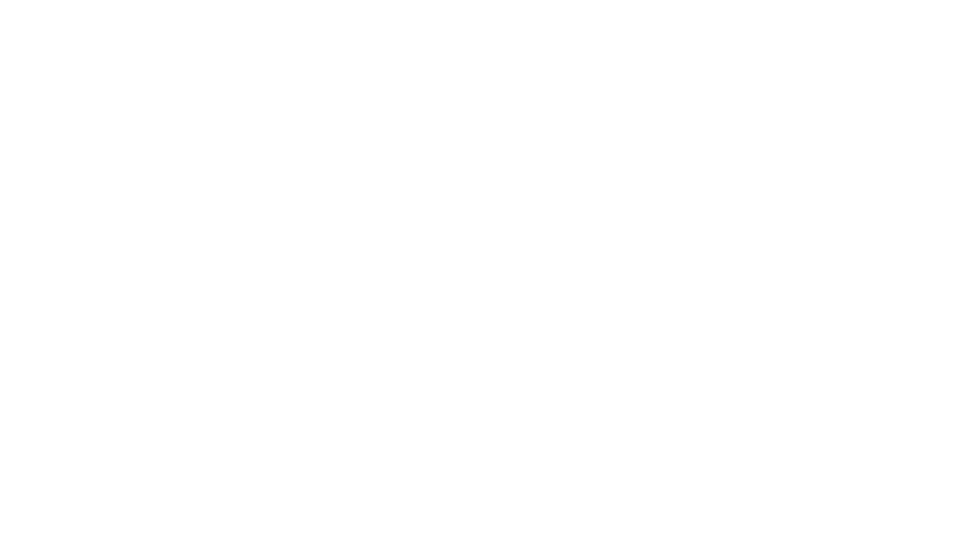
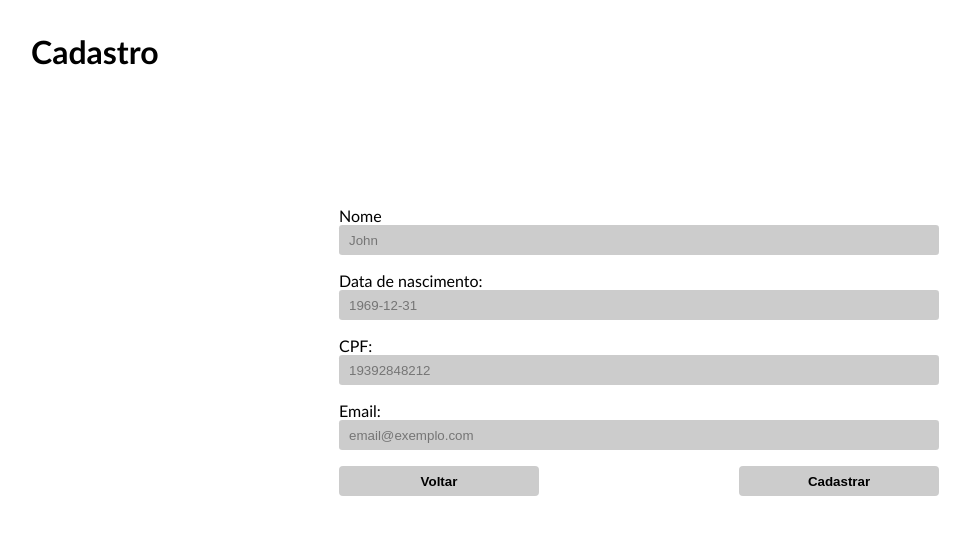
Before and after one commit to vtrajanodev/dbc_redux_projeto, a React (Create React App) app: page /cadastro-pessoa in a window 1280 px wide. Before the commit this address had no page. Shown: the top 534 px of the page, without its empty margins (1-971 px from the left). Built offline with nearby package versions, Linux system fonts and the light colour scheme.

Commit message:
Tela cadastro concluida

```diff
--- a/package.json
+++ b/package.json
@@ -15,7 +15,8 @@
     "react-scripts": "4.0.3",
     "redux": "^4.1.2",
     "sass": "^1.44.0",
-    "web-vitals": "^1.0.1"
+    "web-vitals": "^1.0.1",
+    "yup": "^0.32.11"
   },
   "scripts": {
     "start": "react-scripts start",
--- a/src/LinkRoutes.jsx
+++ b/src/LinkRoutes.jsx
@@ -7,6 +7,7 @@ import Home from "./pages/Home"
 import Login from "./pages/Login"
 import Dashboard from "./pages/Dashboard"
 import Pessoa from "./pages/Pessoa"
+import Cadastro from "./pages/Cadastro"
 
 
 const LinkRoutes = ({ dispatch }) => {
@@ -33,6 +34,7 @@ const LinkRoutes = ({ dispatch }) => {
           <Route path="/" element={<Home />} />
           <Route path="/dashboard" element={<Dashboard />} />
           <Route path="/pessoa" element={<Pessoa />} />
+          <Route path="/cadastro-pessoa" element={<Cadastro />} />
         </Routes>
       </BrowserRouter>
     </>
--- /dev/null
+++ b/src/pages/Cadastro.jsx
@@ -0,0 +1,99 @@
+import { Formik, Form, Field } from 'formik'
+import { useNavigate } from 'react-router'
+import * as Yup from 'yup';
+import styles from '../styles/cadastro.module.scss'
+
+
+const Cadastro = () => {
+
+
+  const navigate = useNavigate()
+
+  const cadastroSchema = Yup.object().shape({
+    nome: Yup.string()
+      .min(5, 'Nome muito curto!')
+      .max(50, 'Nome muito longo')
+      .required('Obrigatório'),
+    dataNascimento: Yup.string()
+      .min(10, 'Data de nascimento incompleta')
+      .max(10, 'Data de nascimento muito longa')
+      .required('Obrigatório'),
+    email: Yup.string()
+      .email('Email invalido')
+      .max(20, 'Email muito longo')
+      .required('Obrigatório'),
+    cpf: Yup.string()
+      .min(11, 'CPF precisa conter 11 caracteres')
+      .max(11, 'CPF precisa conter 11 caracteres')
+      .required('Obrigatório')
+  });
+
+  return (
+    <>
+      <div className={styles.cadastro}>
+
+        <h1>Cadastro</h1>
+        <Formik
+          initialValues={{
+            nome: '',
+            dataNascimento: '',
+            cpf: '',
+            email: ''
+          }}
+          validationSchema={cadastroSchema}
+          onSubmit={(
+            values,
+            { setSubmitting }
+          ) => {
+            setSubmitting(false);
+          }}
+        >
+          {props => (
+            <Form className={styles.cadastroContainer}>
+              <div>
+                <div>
+                  <label htmlFor="nome">Nome</label>
+                  <Field id="nome" name="nome" placeholder="John" />
+                  {(props.errors.nome && props.touched.nome) && (
+                    <span>{props.errors.nome}</span>
+                  )}
+                </div>
+
+                <div>
+                  <label htmlFor="dataNascimento">Data de nascimento:</label>
+                  <Field id="dataNascimento" name="dataNascimento" placeholder="1969-12-31" />
+                  {(props.errors.nome && props.touched.dataNascimento) && (
+                    <span>{props.errors.dataNascimento}</span>
+                  )}
+                </div>
+
+                <div>
+                  <label htmlFor="cpf">CPF: </label>
+                  <Field id="cpf" name="cpf" placeholder="19392848212" maxLength="11" minLength="11" />
+                  {(props.errors.nome && props.touched.cpf) && (
+                    <span>{props.errors.cpf}</span>
+                  )}
+                </div>
+
+                <div>
+                  <label htmlFor="email">Email:</label>
+                  <Field id="email" name="email" placeholder="email@exemplo.com" />
+                  {(props.errors.nome && props.touched.email) && (
+                    <span>{props.errors.email}</span>
+                  )}
+                </div>
+
+                <div className={styles.botoes}>
+                  <button type="button" onClick={() => navigate('/pessoa')}>Voltar</button>
+                  <button type="submit">Cadastrar</button>
+                </div>
+              </div>
+            </Form>
+          )}
+        </Formik>
+      </div>
+    </>
+  )
+}
+
+export default Cadastro
--- a/src/styles/cadastro.module.scss
+++ b/src/styles/cadastro.module.scss
@@ -1,3 +1,9 @@
+.cadastro {
+  h1 {
+    margin: 2rem 2rem;
+  }
+}
+
 .cadastroContainer {
   height: 400px;
   display: flex;
```
Also changed, not shown: 1 other file (tests, documents, lock files or other folders).
